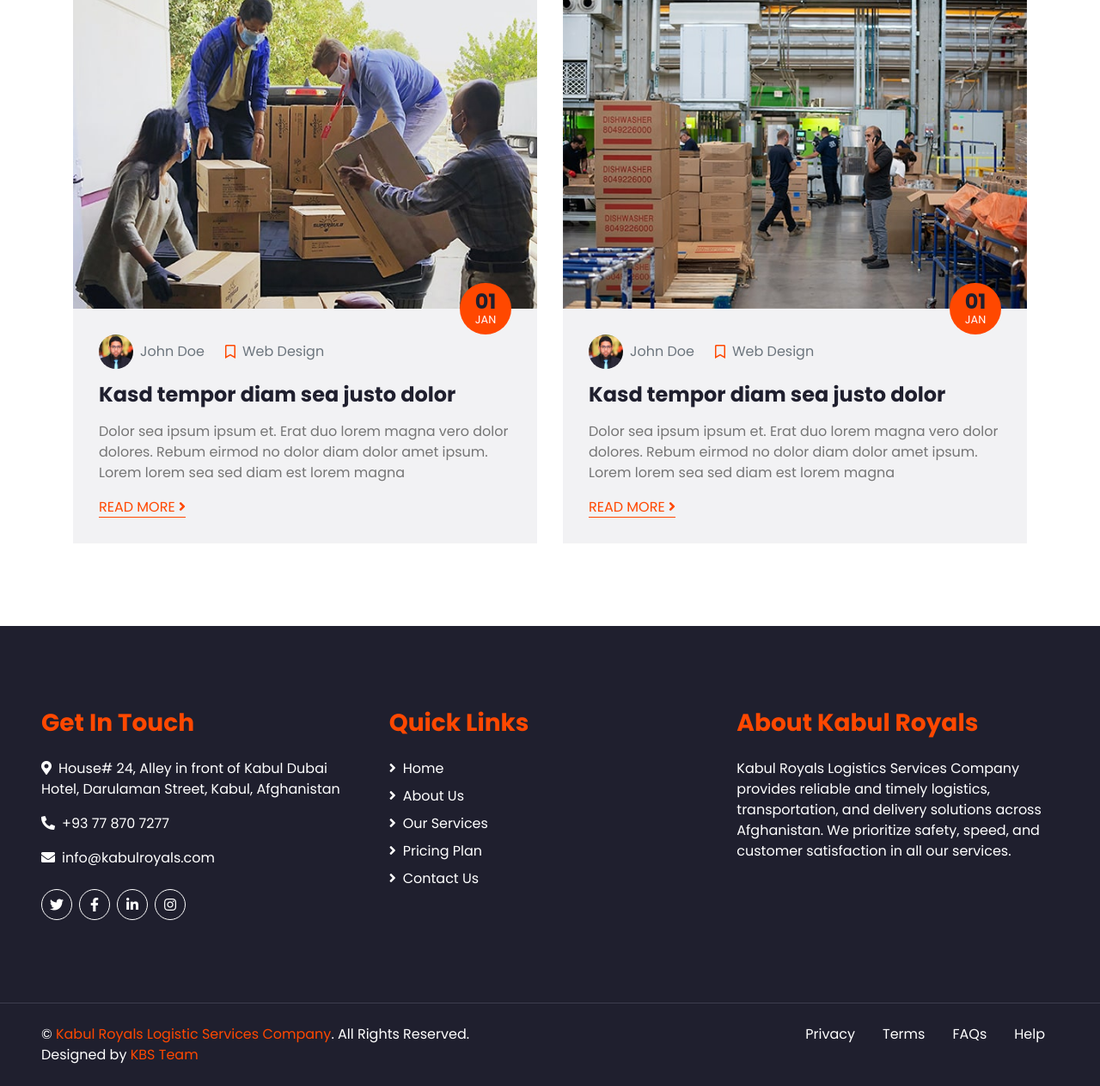
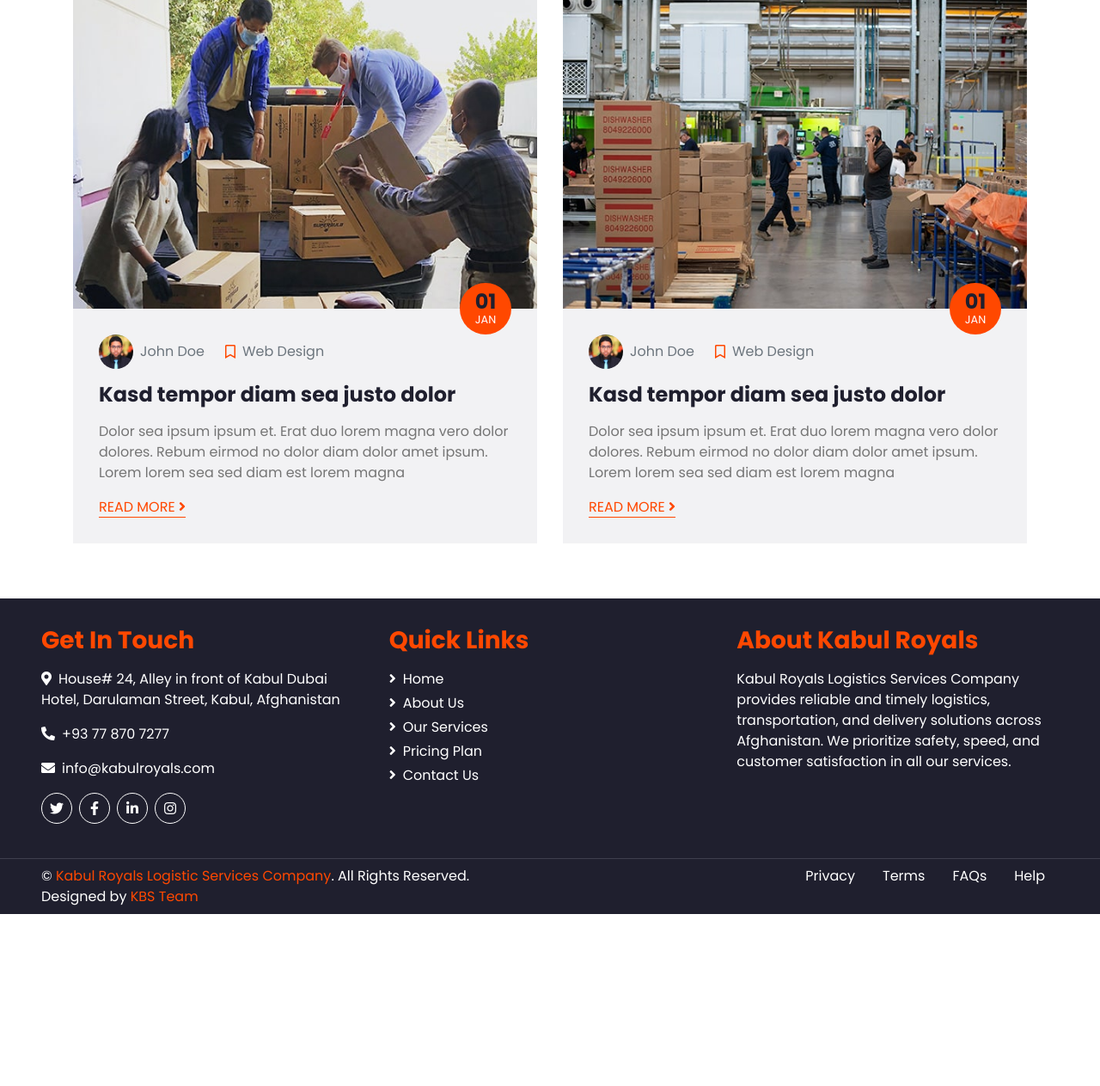
Before and after one commit to khalidsafi-cmd/Kabul-Royals-Logistics, a PHP site: page /index.php in a window 1280 px wide. Shown: the part 3140-4403 px from the top of the page at 86% size. After the commit the page ends 4203 px from the top, so only its background shows below. Run offline with PHP 8.4, Linux system fonts and the light colour scheme; some libraries are stand-ins or nearby versions.

Commit message:
Changed the footer to have less white space on the bottom and top

```diff
--- a/components/footer.php
+++ b/components/footer.php
@@ -1,13 +1,13 @@
 <!-- Footer Start -->
-<div class="container-fluid bg-dark text-white mt-5 py-5 px-sm-3 px-md-5">
-    <div class="row pt-5">
+<div class="container-fluid bg-dark text-white mt-3 py-3 px-sm-3 px-md-5">
+    <div class="row pt-3">
         <!-- Contact Info -->
-        <div class="col-lg-4 col-md-6 mb-5">
-            <h3 class="text-primary mb-4">Get In Touch</h3>
+        <div class="col-lg-4 col-md-6 mb-4">
+            <h3 class="text-primary mb-3">Get In Touch</h3>
             <p><i class="fa fa-map-marker-alt mr-2"></i>House# 24, Alley in front of Kabul Dubai Hotel, Darulaman Street, Kabul, Afghanistan</p>
             <p><i class="fa fa-phone-alt mr-2"></i>+93 77 870 7277</p>
             <p><i class="fa fa-envelope mr-2"></i>info@kabulroyals.com</p>
-            <div class="d-flex justify-content-start mt-4">
+            <div class="d-flex justify-content-start mt-3">
                 <a class="btn btn-outline-light btn-social mr-2" href="#"><i class="fab fa-twitter"></i></a>
                 <a class="btn btn-outline-light btn-social mr-2" href="#"><i class="fab fa-facebook-f"></i></a>
                 <a class="btn btn-outline-light btn-social mr-2" href="#"><i class="fab fa-linkedin-in"></i></a>
@@ -16,29 +16,29 @@
         </div>
 
         <!-- Quick Links -->
-        <div class="col-lg-4 col-md-6 mb-5">
-            <h3 class="text-primary mb-4">Quick Links</h3>
+        <div class="col-lg-4 col-md-6 mb-4">
+            <h3 class="text-primary mb-3">Quick Links</h3>
             <div class="d-flex flex-column justify-content-start">
-                <a class="text-white mb-2" href="#"><i class="fa fa-angle-right mr-2"></i>Home</a>
-                <a class="text-white mb-2" href="#"><i class="fa fa-angle-right mr-2"></i>About Us</a>
-                <a class="text-white mb-2" href="#"><i class="fa fa-angle-right mr-2"></i>Our Services</a>
-                <a class="text-white mb-2" href="#"><i class="fa fa-angle-right mr-2"></i>Pricing Plan</a>
+                <a class="text-white mb-1" href="#"><i class="fa fa-angle-right mr-2"></i>Home</a>
+                <a class="text-white mb-1" href="#"><i class="fa fa-angle-right mr-2"></i>About Us</a>
+                <a class="text-white mb-1" href="#"><i class="fa fa-angle-right mr-2"></i>Our Services</a>
+                <a class="text-white mb-1" href="#"><i class="fa fa-angle-right mr-2"></i>Pricing Plan</a>
                 <a class="text-white" href="#"><i class="fa fa-angle-right mr-2"></i>Contact Us</a>
             </div>
         </div>
 
         <!-- About / Company Info -->
-        <div class="col-lg-4 col-md-6 mb-5">
-            <h3 class="text-primary mb-4">About Kabul Royals</h3>
+        <div class="col-lg-4 col-md-6 mb-4">
+            <h3 class="text-primary mb-3">About Kabul Royals</h3>
             <p>Kabul Royals Logistics Services Company provides reliable and timely logistics, transportation, and delivery solutions across Afghanistan. We prioritize safety, speed, and customer satisfaction in all our services.</p>
         </div>
     </div>
 </div>
 
 <!-- Footer Bottom -->
-<div class="container-fluid bg-dark text-white border-top py-4 px-sm-3 px-md-5" style="border-color: #3E3E4E !important;">
+<div class="container-fluid bg-dark text-white border-top py-2 px-sm-3 px-md-5" style="border-color: #3E3E4E !important;">
     <div class="row">
-        <div class="col-lg-6 text-center text-md-left mb-3 mb-md-0">
+        <div class="col-lg-6 text-center text-md-left mb-2 mb-md-0">
             <p class="m-0 text-white">&copy; <a href="#">Kabul Royals Logistic Services Company</a>. All Rights Reserved.
             Designed by <a href="https://github.com/khalidsafi-cmd">KBS Team</a>
             </p>
@@ -63,5 +63,5 @@
 </div>
 <!-- Footer End -->
 
-<!-- Back to Top -->
+ <!-- Back to Top -->
     <a href="#" class="btn btn-lg btn-primary back-to-top"><i class="fa fa-angle-double-up"></i></a>
--- a/index.php
+++ b/index.php
@@ -3,10 +3,8 @@
 
 <head>
     <meta charset="utf-8">
-    <title>FASTER - Logistics Company Website Template</title>
+    <title>KRL Logistic Services</title>
     <meta content="width=device-width, initial-scale=1.0" name="viewport">
-    <meta content="Free HTML Templates" name="keywords">
-    <meta content="Free HTML Templates" name="description">
 
     <!-- Favicon -->
     <link href="img/favicon.ico" rel="icon">
```
